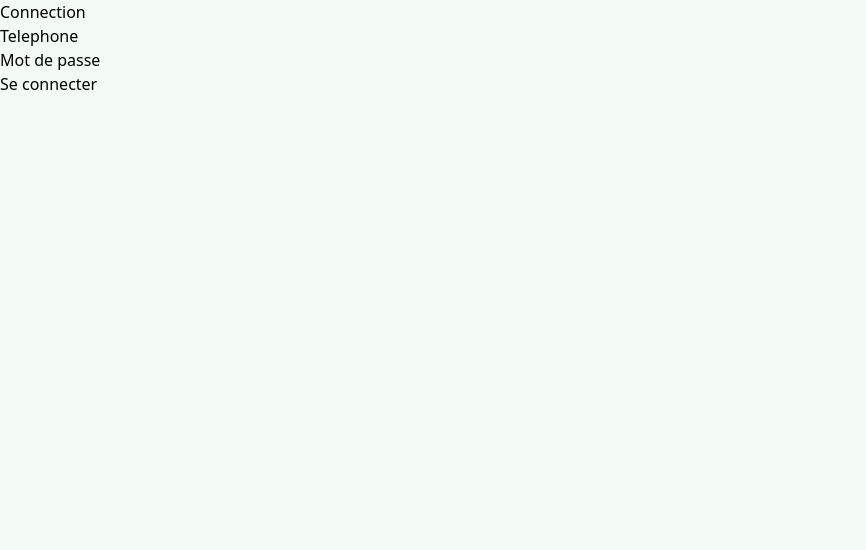
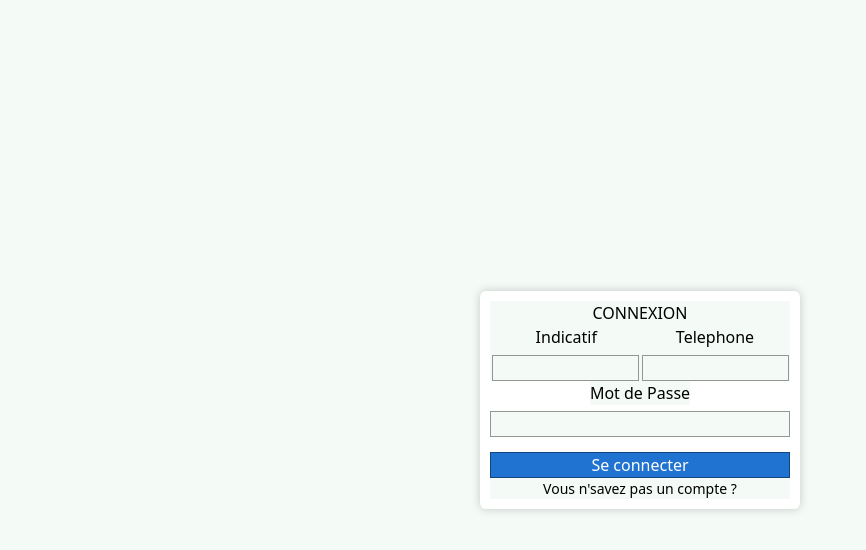
Before and after one commit to Abdoul03/chefMixFront, a React (Vite) app: page /connexion in a window 1280 px wide. Shown: the top 550 px of the page, without its empty margins (0-866 px from the left). Built offline with nearby package versions, Linux system fonts and the light colour scheme.

Commit message:
form style added

```diff
--- a/src/pages/Connexion.jsx
+++ b/src/pages/Connexion.jsx
@@ -1,15 +1,27 @@
+import "../style/conn.css";
+
 const Connexion = () => {
   return (
-    <div>
-      <form action="connection" className="form">
-        <h2>Connection</h2>
-        <label htmlFor="teel">Telephone</label>
-        <input type="tel" name="telephone" id="teel" />
-        <br />
-        <label htmlFor="psw">Mot de passe</label>
+    <div className="frm_body">
+      <form action="" method="post">
+        <h2>CONNEXION</h2>
+        <hr />
+        <div className="form_bas">
+          <div>
+            <label htmlFor="nom" className="ind">
+              Indicatif
+            </label>
+            <input type="tel" name="nom" id="Nom" />
+          </div>
+          <div>
+            <label htmlFor="tel">Telephone</label>
+            <input type="tel" name="telephone" id="tel" />
+          </div>
+        </div>
+        <label htmlFor="psw">Mot de Passe</label>
         <input type="password" name="password" id="psw" />
-        <br />
-        <button>Se connecter</button>
+        <input type="submit" value="Se connecter" />
+        <p>Vous n&apos;savez pas un compte ?</p>
       </form>
     </div>
   );
--- a/src/pages/Inscription.jsx
+++ b/src/pages/Inscription.jsx
@@ -1,19 +1,29 @@
+import "../style/Insc.css";
+
 const Inscription = () => {
   return (
+    <div className="frm_body">
+      <form action="" method="post">
+        <h2>INSCRIPTION</h2>
+        <hr />
+        <div className="form_bas">
           <div>
-      <form action="" method="post" className="form">
-        <p>
             <label htmlFor="nom">Nom</label>
             <input type="text" name="nom" id="Nom" />
-        </p>
-        <p>
+          </div>
+          <div>
             <label htmlFor="prenom">Prenom</label>
             <input type="text" name="prenom" id="prenom" />
-        </p>
-        <p>
+          </div>
+        </div>
+        <label htmlFor="em">Email</label>
+        <input type="email" name="email" id="em" />
         <label htmlFor="telephone">Telephone</label>
         <input type="text" name="telephone" id="telephone" />
-        </p>
+        <label htmlFor="psw">Mot de Passe</label>
+        <input type="password" name="password" id="psw" />
+        <input type="submit" value="s'inscrire" />
+        <p>Vous avez deja un compte ?</p>
       </form>
     </div>
   );
--- /dev/null
+++ b/src/style/Insc.css
@@ -0,0 +1,58 @@
+.frm_body{
+    display: flex;
+    align-items: center;
+    justify-content: center;
+    height: 100vh;
+}
+form{
+    display: flex;
+    flex-direction: column;
+    background-color: #fff;
+    padding: 10px;
+    border-radius: 6px;
+    box-shadow: 0 0 10px rgb(0, 0, 0, 0.2);
+    width: 50%;
+}
+h2{
+    text-align: center;
+    font-size: 20px;
+}
+hr{
+    margin: 10px 0;
+    border: 0;
+    height: 1px;
+    width: 100%;
+}
+.form_bas{
+    display: flex;
+    width: 100%;
+    justify-content: space-between;
+}
+.form_bas div{
+    display: flex;
+    flex-direction: column;
+    width: 49%;
+}
+label{
+    margin-bottom: 6px;
+}
+input{
+    margin-bottom: 5px;
+    padding: 5px;
+    outline: 0;
+    border: 1px solid rgb(0, 0, 0, 0.4);
+}
+input[type="submit"]{
+    margin-top: 15px;
+    cursor: pointer;
+    color:white;
+    background-color: rgb(32, 115, 209);
+}
+p{
+    margin:5px 0;
+    text-align: center;
+    font-size: 14px;
+}
+.ind{
+    width: 40%;
+}
--- /dev/null
+++ b/src/style/conn.css
@@ -0,0 +1,58 @@
+.frm_body{
+    display: flex;
+    align-items: center;
+    justify-content: center;
+    height: 100vh;
+    width: 50%;
+}
+form{
+    display: flex;
+    flex-direction: column;
+    background-color: #fff;
+    padding: 10px;
+    border-radius: 6px;
+    box-shadow: 0 0 10px rgb(0, 0, 0, 0.2);
+}
+h2{
+    text-align: center;
+    font-size: 20px;
+}
+hr{
+    margin: 10px 0;
+    border: 0;
+    height: 1px;
+    width: 100%;
+}
+.form_bas{
+    display: flex;
+    width: 100%;
+    justify-content: space-between;
+}
+.form_bas div{
+    display: flex;
+    flex-direction: column;
+    width: 49%;
+}
+label{
+    margin-bottom: 6px;
+}
+input{
+    margin-bottom: 5px;
+    padding: 5px;
+    outline: 0;
+    border: 1px solid rgb(0, 0, 0, 0.4);
+}
+input[type="submit"]{
+    margin-top: 15px;
+    cursor: pointer;
+    color:white;
+    background-color: rgb(32, 115, 209);
+}
+p{
+    margin:5px 0;
+    text-align: center;
+    font-size: 14px;
+}
+.ind{
+    width: 40%;
+}
```
Also changed, not shown: src/style/connectInsc.css (deleted). Lines whose indentation alone changed are shown as unchanged.
